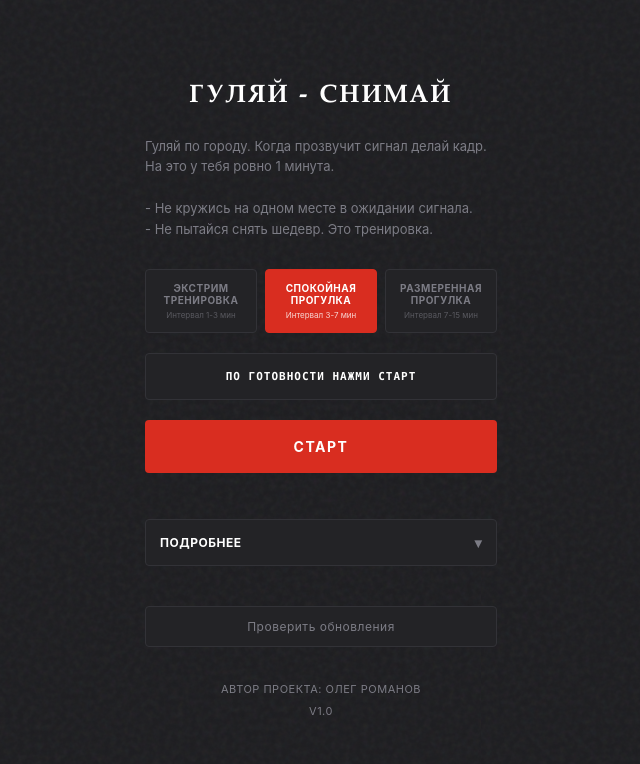
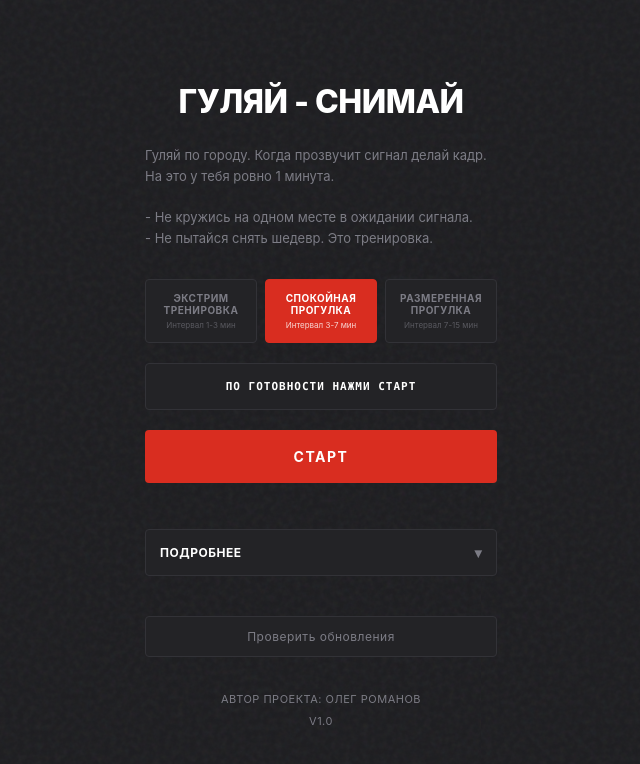
Before and after one commit to olegsalamander-dotcom/phwlk, a plain HTML site: page index.html in a window 1280 px wide. Shown: the whole page, without its empty margins (319-959 px from the left). Drawn offline with Linux system fonts and the light colour scheme.

Commit message:
Update style.css

```diff
--- a/style.css
+++ b/style.css
@@ -28,12 +28,12 @@ body {
 .app { width: 100%; max-width: 400px; padding: 24px; margin: auto 0; box-sizing: border-box; }
 
 h1 {
-    font-family: var(--font-serif);
-    font-size: 25px;
-    font-weight: 700;
-    text-transform: uppercase;
-    letter-spacing: 3px;
-    margin-top: 0;
+    font-family: "Ubuntu", "Comfortaa", -apple-system, BlinkMacSystemFont, "Segoe UI", Roboto, sans-serif;
+    font-size: 32px;
+    font-weight: 800; /* Очень жирный шрифт, как в брендбуке */
+    text-transform: none; /* Убираем жесткий UPPERCASE, делаем живым и мягким */
+    letter-spacing: -0.5px; /* Сближаем буквы для плотности, характерной для современных логотипов */
+    margin-top: 10px;
     margin-bottom: 24px;
     text-align: center;
     color: var(--text);
```
